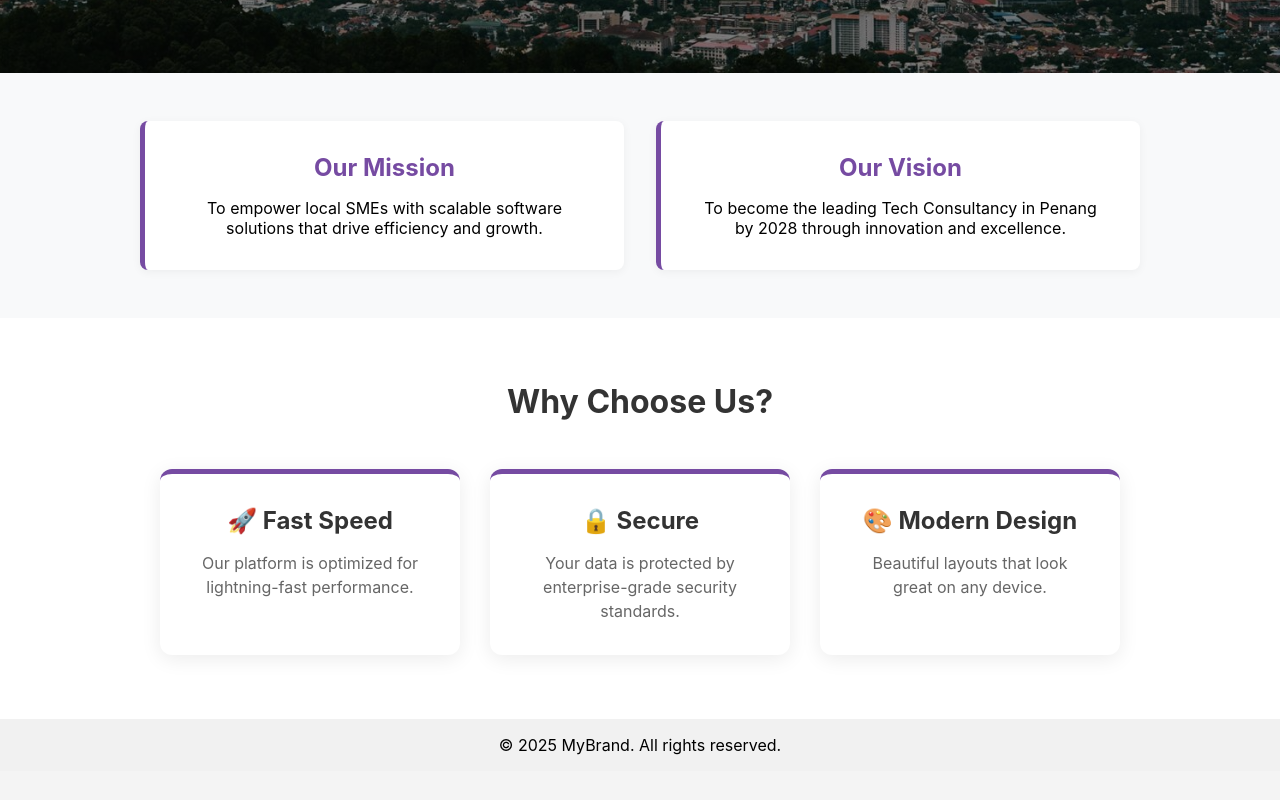
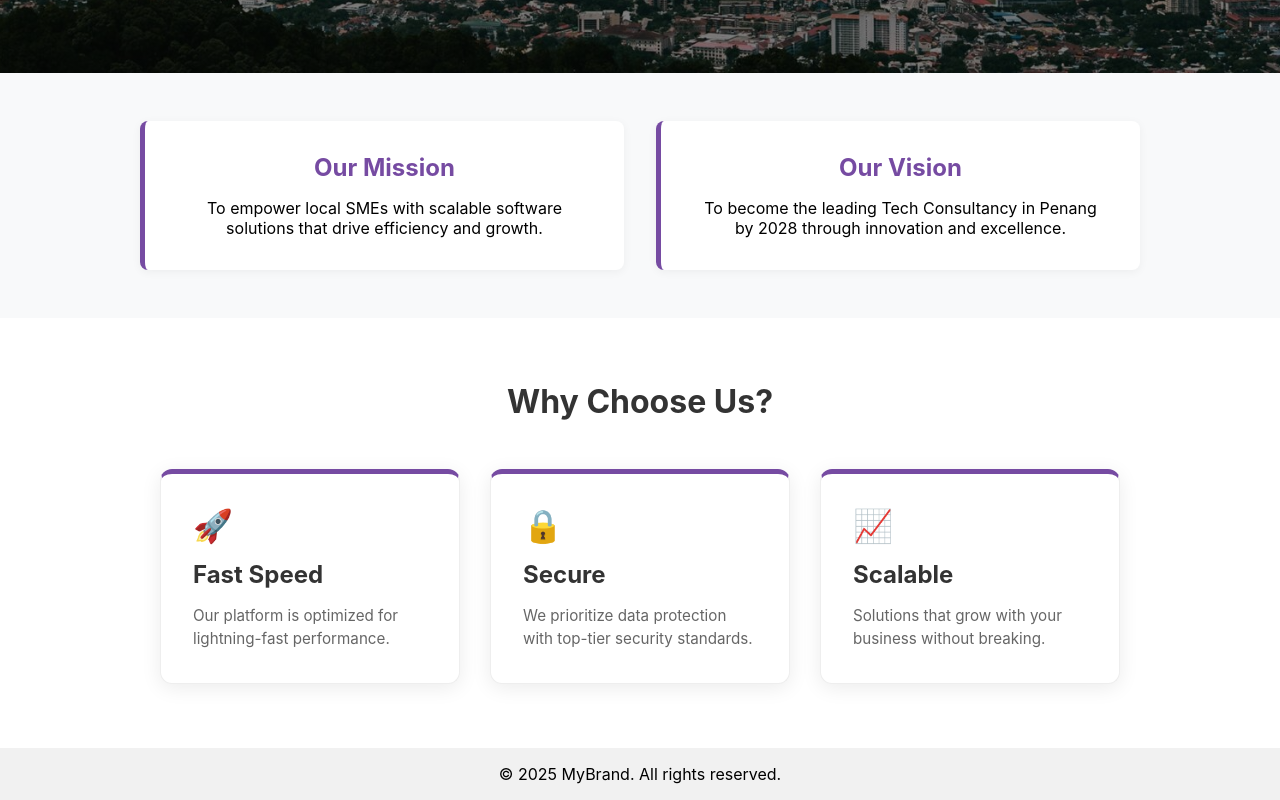
Before and after one commit to tanchinqian/CAT201-Assignment2, a React (Vite) app: page / in a window 1280 px wide. Shown: the part 728-1528 px from the top of the page. Before the commit the page ends 1499 px from the top, so only its background shows below. Built offline with nearby package versions, Linux system fonts and the light colour scheme.

Commit message:
I made Feature into component

```diff
--- /dev/null
+++ b/src/components/FeatureCard.css
@@ -0,0 +1,33 @@
+.feature-card {
+    background: white;
+    padding: 30px;
+    border-radius: 12px;
+    box-shadow: 0 5px 15px rgba(0,0,0,0.05); /* Soft shadow */
+    transition: transform 0.3s ease, box-shadow 0.3s ease;
+    border: 1px solid #eee;
+    text-align: left;
+}
+
+.feature-card:hover {
+    transform: translateY(-5px);
+    box-shadow: 0 10px 25px rgba(0,0,0,0.1);
+    border-color: #ff6b6b;
+}
+
+.feature-icon {
+    font-size: 2rem;
+    margin-bottom: 15px;
+    color: #ff6b6b;
+}
+
+.feature-card h3 {
+    margin-bottom: 10px;
+    color: #2c3e50;
+    font-size: 1.25rem;
+}
+
+.feature-card p {
+    color: #666;
+    line-height: 1.6;
+    font-size: 0.95rem;
+}
--- /dev/null
+++ b/src/components/FeatureCard.jsx
@@ -0,0 +1,14 @@
+import React from 'react';
+import './FeatureCard.css';
+
+const FeatureCard = ({ title, desc, icon }) => {
+  return (
+    <div className="feature-card">
+      <div className="feature-icon">{icon}</div>
+      <h3>{title}</h3>
+      <p>{desc}</p>
+    </div>
+  );
+};
+
+export default FeatureCard;
--- a/src/pages/Home.jsx
+++ b/src/pages/Home.jsx
@@ -1,7 +1,27 @@
 import React from 'react';
+import FeatureCard from '../components/FeatureCard';
 import './Home.css';
 
 const Home = () => {
+
+  const features = [
+    {
+      title: "Fast Speed",
+      desc: "Our platform is optimized for lightning-fast performance.",
+      icon: "🚀"
+    },
+    {
+      title: "Secure",
+      desc: "We prioritize data protection with top-tier security standards.",
+      icon: "🔒"
+    },
+    {
+      title: "Scalable",
+      desc: "Solutions that grow with your business without breaking.",
+      icon: "📈"
+    }
+  ];
+
   return (
     <div className="home-container">
 
@@ -39,22 +59,16 @@ const Home = () => {
       <section className="features">
         <h2>Why Choose Us?</h2>
         <div className="features-grid">
-
-          <div className="feature-card">
-            <h3>🚀 Fast Speed</h3>
-            <p>Our platform is optimized for lightning-fast performance.</p>
+          <div className="features-grid">
+            {features.map((item, index) => (
+              <FeatureCard
+                key={index}
+                title={item.title}
+                desc={item.desc}
+                icon={item.icon}
+              />
+            ))}
           </div>
-
-          <div className="feature-card">
-            <h3>🔒 Secure</h3>
-            <p>Your data is protected by enterprise-grade security standards.</p>
-          </div>
-
-          <div className="feature-card">
-            <h3>🎨 Modern Design</h3>
-            <p>Beautiful layouts that look great on any device.</p>
-          </div>
-
         </div>
       </section>
 
```
